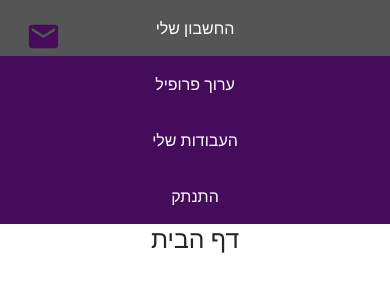
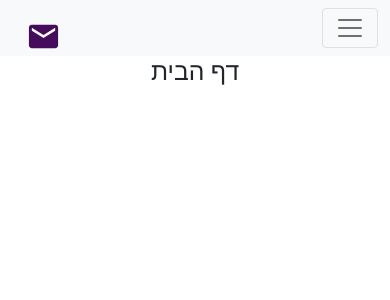
Before and after one commit to ProfessorArazi/substitute-client, a React (Create React App) app: page / in a window 390 px wide. Shown: the top 300 px of the page. Built offline with nearby package versions, Linux system fonts and the light colour scheme; sample sign-in values are in the browser's storage.

Commit message:
showing school phone number to picked teacher and added responsive header for media

```diff
--- a/src/Components/Layout/Sidebar.jsx
+++ b/src/Components/Layout/Sidebar.jsx
@@ -1,6 +1,6 @@
 import { useState, useContext } from "react";
 import { Link } from "react-router-dom";
-import { Nav } from "react-bootstrap";
+import { Navbar, Nav, Container } from "react-bootstrap";
 import Modal from "../../Components/UI/Modal";
 import { UserForm } from "../../Components/Forms/UserForm";
 import WorksContext from "../../store/works-context";
@@ -9,15 +9,24 @@ import { ImageForm } from "../../Components/Forms/ImageForm";
 import { Details } from "../../Components/Details/Details";
 
 export const Sidebar = () => {
+  const [showModal, setShowModal] = useState(false);
+  const [expanded, setExpanded] = useState(false);
+
   const ctx = useContext(WorksContext);
-  const [showModal, setShowModal] = useState(false);
   const { type, updateType, updateAllWorks } = ctx;
+
+  const toggleHandler = () => {
+    setExpanded(expanded ? false : "expanded");
+  };
+
+  const closeToggleHandler = () => {
+    setExpanded(false);
+  };
 
   const user = type !== "guest" && JSON.parse(sessionStorage.getItem("user"));
 
-  return (
+  const menu = (
     <>
-      <nav id="sidebar" className="sidebar">
       {type === "sub" && (
         <img
           onClick={() =>
@@ -118,7 +127,36 @@ export const Sidebar = () => {
           </Nav.Link>
         </>
       )}
+    </>
+  );
+
+  return (
+    <>
+      {window.innerWidth > 768 ? (
+        <nav id="sidebar" className="sidebar">
+          {menu}
         </nav>
+      ) : (
+        <Navbar
+          className="navbar"
+          dir="rtl"
+          bg="light"
+          expand="lg"
+          expanded={expanded}
+        >
+          <Container>
+            <Navbar.Toggle
+              onClick={toggleHandler}
+              aria-controls="basic-navbar-nav"
+            />
+            <Navbar.Collapse id="basic-navbar-nav">
+              <Nav onClick={closeToggleHandler} className="me-auto">
+                {menu}
+              </Nav>
+            </Navbar.Collapse>
+          </Container>
+        </Navbar>
+      )}
       {showModal && (
         <Modal onClose={() => setShowModal(false)}>{showModal}</Modal>
       )}
--- a/src/Components/Works/Work.jsx
+++ b/src/Components/Works/Work.jsx
@@ -55,6 +55,7 @@ export const Work = (props) => {
           {props.city && <p>עיר : {props.city}</p>}
           <p>שעות : {props.hours}</p>
           {props.ageGroup && <p>כיתות : {props.ageGroup}</p>}
+          {props.phone && <p>טלפון של ביה"ס: {props.phone}</p>}
         </div>
         {props.type === "school" &&
           (props.picked ? (
--- a/src/Components/Works/WorksFormat.jsx
+++ b/src/Components/Works/WorksFormat.jsx
@@ -25,6 +25,7 @@ export const WorksFormat = (props) => {
               applied={work.applied}
               old={now > new Date(work.date).getTime()}
               grade={work.grade ? work.grade : false}
+              phone={props.close && work.phone}
               picked={
                 work.taken._id && props.type === "school" ? work.taken : false
               }
--- a/src/Pages/SubWorks.jsx
+++ b/src/Pages/SubWorks.jsx
@@ -56,6 +56,7 @@ export const SubWorks = () => {
     {
       title: "עבודות קרובות",
       works: closeWorks,
+      close: true,
     },
     {
       title: "עבודות בהמתנה",
@@ -106,6 +107,7 @@ export const SubWorks = () => {
               title={structure.title}
               works={structure.works}
               onCancel={structure.cancelHandler && structure.cancelHandler}
+              close={structure.close}
             />
           ))
         : loading}
--- a/src/scss/_Sidebar.scss
+++ b/src/scss/_Sidebar.scss
@@ -1,3 +1,9 @@
+a {
+  display: block !important;
+  text-decoration: none !important;
+  cursor: pointer !important;
+}
+
 .sidebar {
   margin: 0;
   padding: 0;
@@ -10,14 +16,16 @@
   text-align: center;
 }
 
-.sidebar a,
-.sidebar button {
-  display: block;
+.navbar a {
+  color: #000 !important;
+  padding: 8px !important;
+}
+
+.sidebar a {
   color: #fff;
-  padding: 16px;
-  text-decoration: none;
-  cursor: pointer;
+  padding: 16px !important;
 }
+
 .sidebar a.active {
   background-color: #04aa6d;
   color: white;
@@ -40,21 +48,3 @@
   margin: 10px auto;
   border: 2px solid #fff;
 }
-
-@media screen and (max-width: 700px) {
-  .sidebar {
-    width: 100%;
-    height: auto;
-    position: relative;
-  }
-  .sidebar a {
-    float: left;
-  }
-}
-
-@media screen and (max-width: 400px) {
-  .sidebar a {
-    text-align: center;
-    float: none;
-  }
-}
```
Lines whose indentation alone changed are shown as unchanged.
